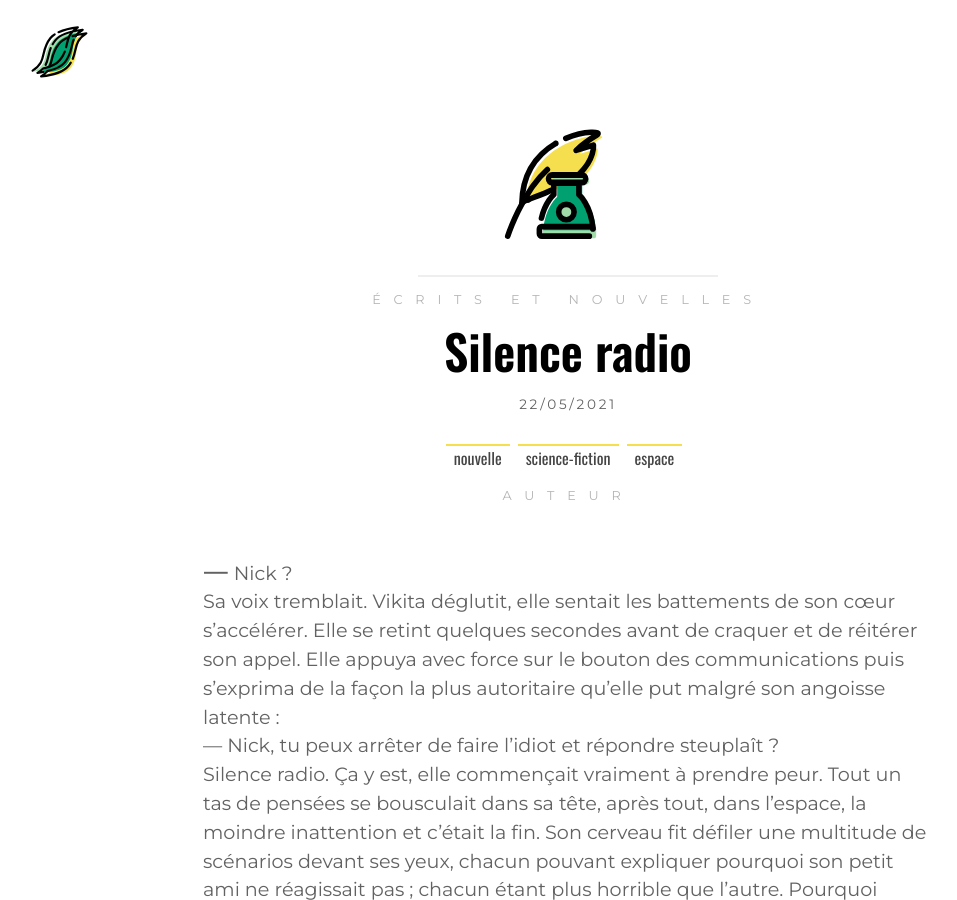
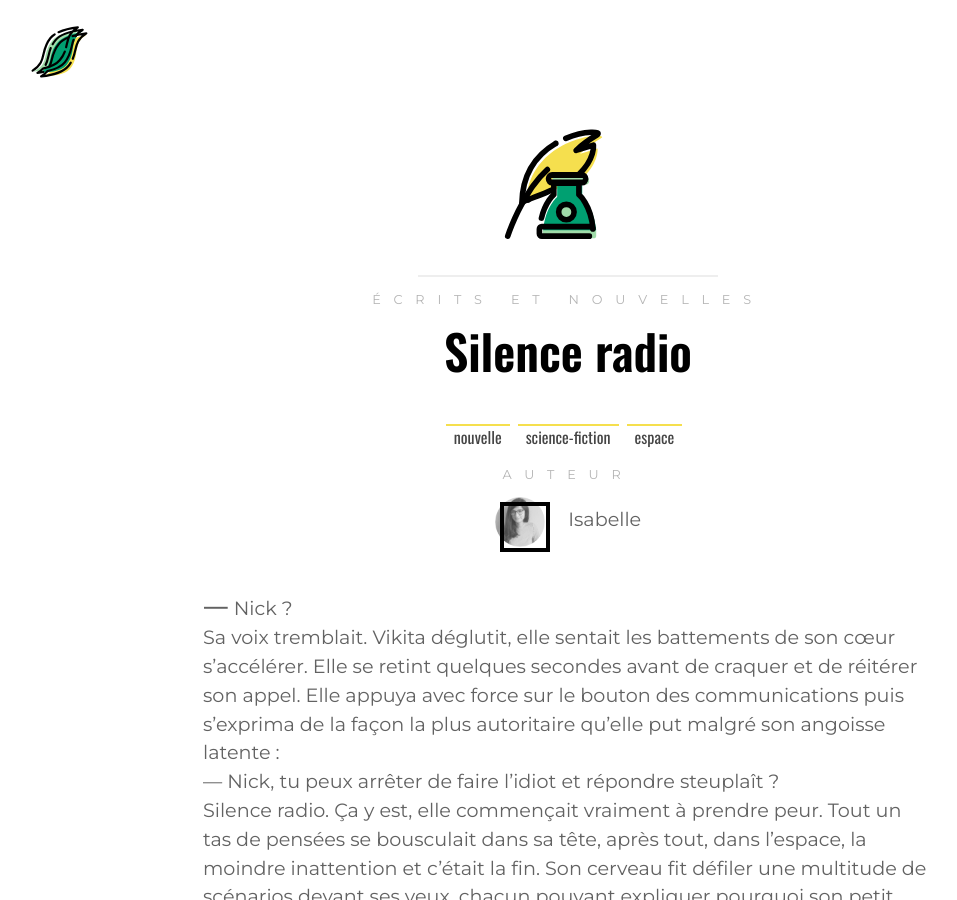
Before and after one commit to IzzDesign/hysteresis.blog, a Jekyll site: the page built from nouvelles/silence-radio.md, in a window 1280 px wide and 900 px high. Shown: the whole window, without its empty margins (72-1029 px from the left). Built offline with Jekyll 4.4.1, drawn with Linux system fonts in a browser that asks for light colours; some of the changed text lies outside the part shown.

Commit message:
back to normal with no date on each nouvelles

```diff
--- a/_layouts/short-story.html
+++ b/_layouts/short-story.html
@@ -16,14 +16,14 @@ layout: default
           {% endfor %}
         </div>
         <p class="category">Auteur</p>
-
+        {% include author.html author_name=page.author %}
       </div>
       <div class="lettrine">
         {{ content }}
       </div>
       <div class="center">
         <p class="category">Auteur</p>
-
+        {% include author.html author_name=page.author %}
         <p class="category">Correcteur</p>
         {% include author.html author_name=page.correct %}
       </div>
@@ -34,7 +34,21 @@ layout: default
         <h4 class="link-title">Du même auteur</h4>
       </div>
         <div class="row">
-
+          {% assign nouvelles = site.pages | where: "layout", "short-story" | sort: "date" | reverse %}
+          {% for n in nouvelles limit: 3 %}
+            {% if page.title != n.title and page.author == n.author %}
+              <div class="col-lg-12 nouvelles">
+                <a href="{{ n.url }}"><h3>{{ n.title }}</h3></a>
+                <div class="date">{{ n.date | date: "%d/%m/%Y" }}</div>
+                {% include author.html author_name=n.author %}
+                <div class="tag-list">
+                  {% for tag in n.tags %}
+                    <a href="" class="tag">{{ tag }}</a>
+                  {% endfor %}
+                </div>
+              </div>
+            {% endif %}
+          {% endfor %}
         </div>
     </div>
     <div class="col-lg-4">
@@ -43,7 +57,21 @@ layout: default
         <h4 class="link-title">Autres nouvelles</h4>
       </div>
         <div class="row">
-
+          {% assign nouvelles = site.pages | where: "layout", "short-story" | sort: "date" | reverse %}
+          {% for n in nouvelles limit: 3 %}
+            {% if page.title != n.title and page.author != n.author %}
+              <div class="col-lg-12 nouvelles">
+                <a href="{{ n.url }}"><h3>{{ n.title }}</h3></a>
+                <div class="date">{{ n.date | date: "%d/%m/%Y" }}</div>
+                {% include author.html author_name=n.author %}
+                <div class="tag-list">
+                  {% for tag in n.tags %}
+                    <a href="" class="tag">{{ tag }}</a>
+                  {% endfor %}
+                </div>
+              </div>
+            {% endif %}
+          {% endfor %}
         </div>
     </div>
   </div>
--- a/nouvelles/silence-radio.md
+++ b/nouvelles/silence-radio.md
@@ -2,7 +2,6 @@
 layout: short-story
 title: Silence radio
 excerpt: Donec sagittis velit vel augue. Fusce in nisl vitae massa venenatis rhoncus. Praesent orci velit, lobortis eget, suscipit semper, congue eu, est. Quisque malesuada volutpat enim. Vestibulum leo sem, molestie a, mattis bibendum, feugiat facilisis, nisl. Nam scelerisque odio. Suspendisse fermentum faucibus felis. Praesent pharetra. In consequat felis in tellus. In mi enim, rhoncus
-date: 2021-05-22
 author: Isabelle
 correct: Elodie
 tags:
```
Also changed, not shown: _authors/isabelle.md (added, +5 -0 lines), index.html (+13 -1 lines), nouvelles/index-nouvelles.html (+16 -1 lines), nouvelles/rouage.md (+0 -1 lines).
